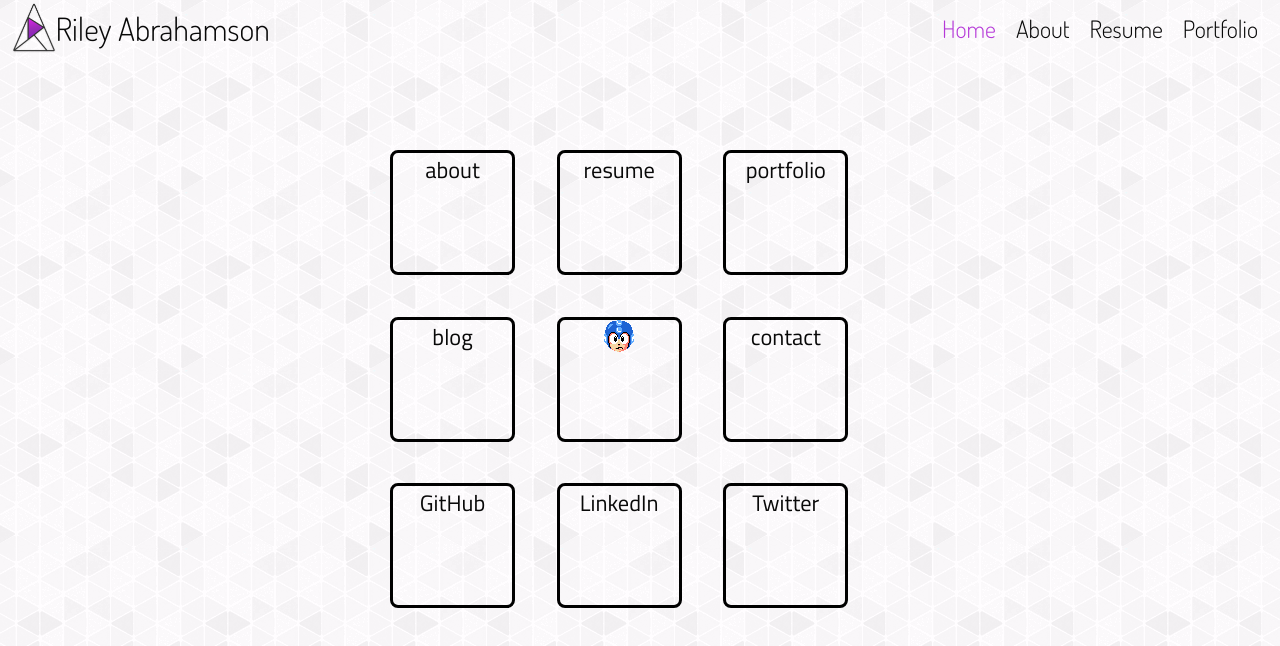
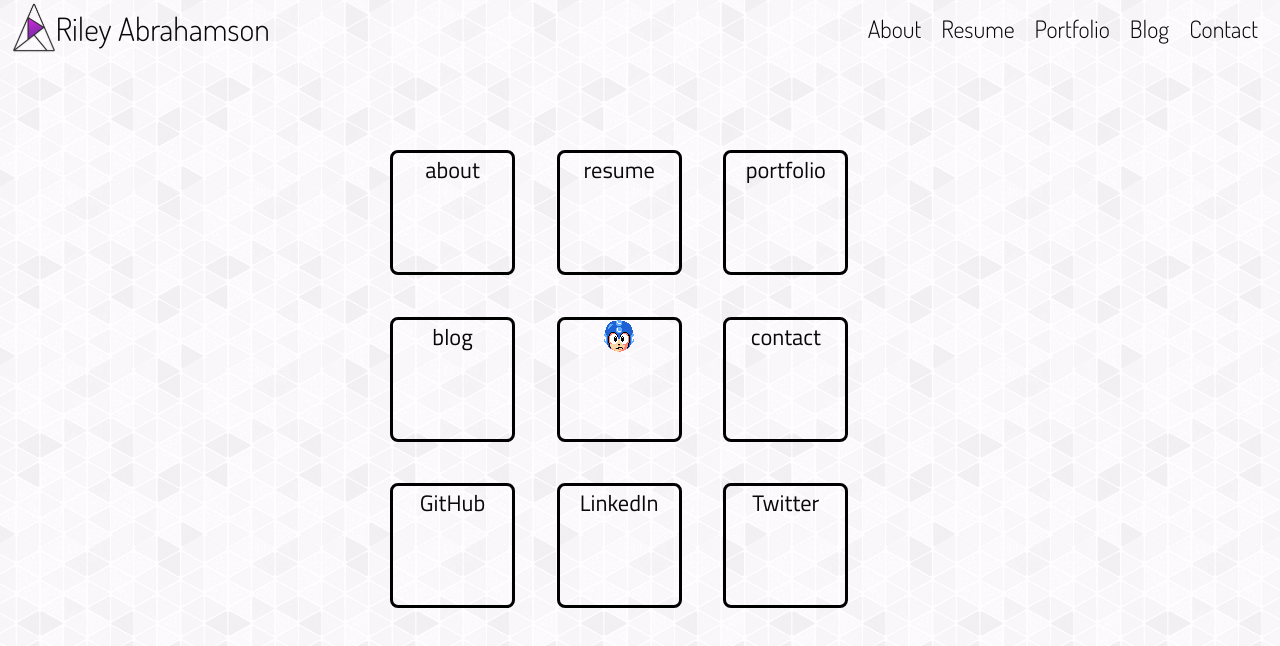
Before and after one commit to RileyAbr/www.rileyabrahamson.com, a React (Create React App) app: page / in a window 1280 px wide. Shown: the top 646 px of the page. Built offline with nearby package versions, Linux system fonts and the light colour scheme; the HTML template or start-up script is replaced by a standard one.

Commit message:
Updated NavHeader links

```diff
--- a/src/components/NavHeader/index.js
+++ b/src/components/NavHeader/index.js
@@ -17,10 +17,11 @@
 
             <nav>
                 <ul>
-                    <li><NavLink exact to="/">Home</NavLink></li>
                     <li><NavLink to="/about">About</NavLink></li>
                     <li><NavLink to="/resume">Resume</NavLink></li>
                     <li><NavLink to="/portfolio">Portfolio</NavLink></li>
+                    <li><NavLink to="/blog">Blog</NavLink></li>
+                    <li><NavLink to="/contact">Contact</NavLink></li>
                 </ul>
             </nav>
         </header>
```
